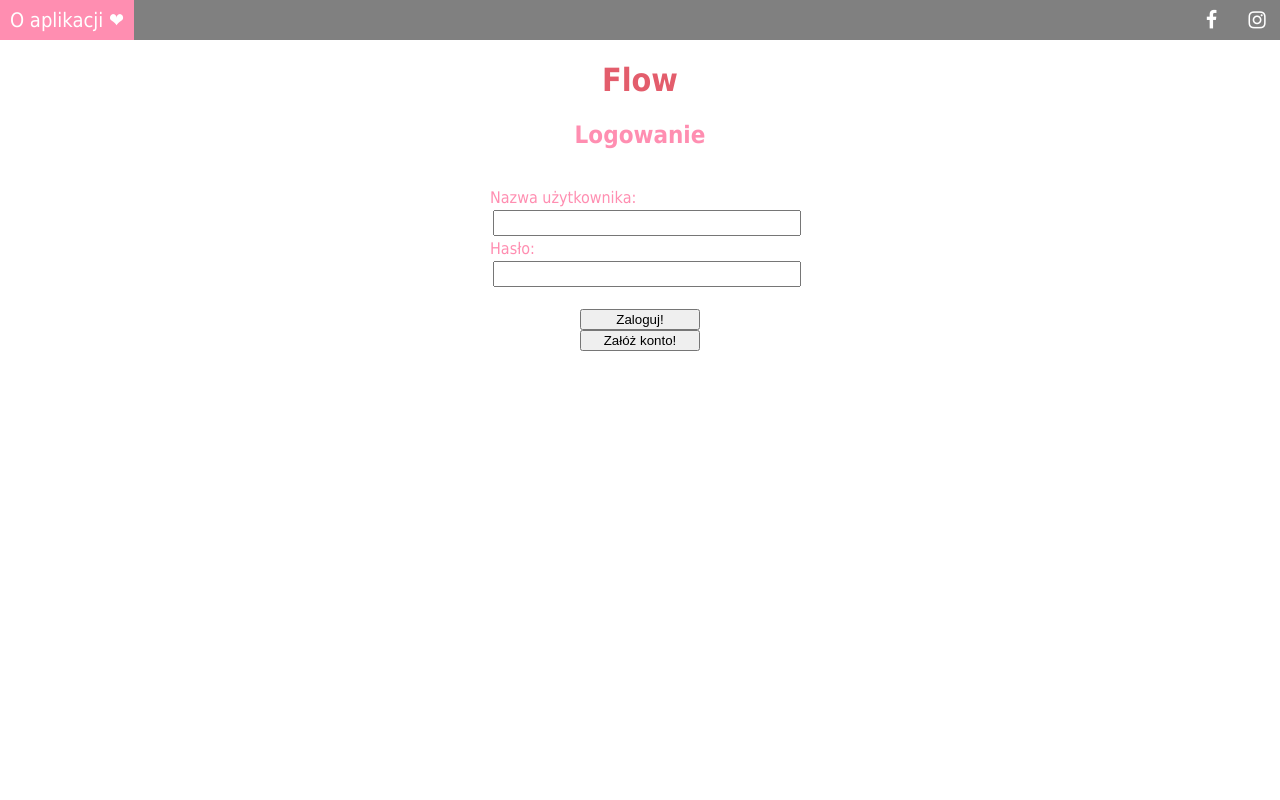
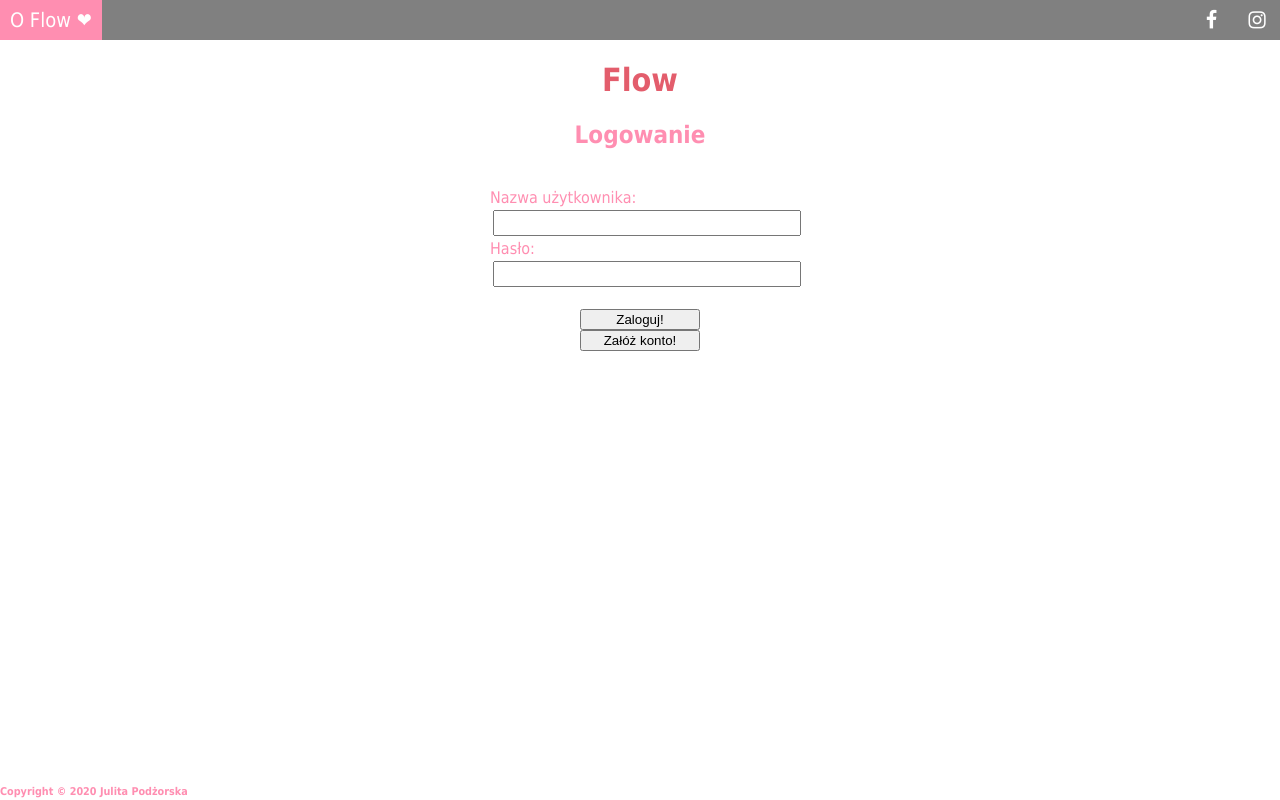
Before and after one commit to julitapodzorska/Flow, a Django app: template templates/registration/login.html in a window 1280 px wide. Run offline with Django 3.2, Linux system fonts and the light colour scheme; the template is opened without the code that fills it, so the values that code supplies are empty, except form fields; tables that the repository leaves empty hold one stand-in row (values such as "Sample post"); form fields are guessed from the names that the template uses.

Commit message:
delete account and footer update

```diff
--- a/Flow/urls.py
+++ b/Flow/urls.py
@@ -15,7 +15,7 @@ Including another URLconf
 """
 from django.contrib import admin
 from django.urls import path
-from FlowControling.views import HomePage, CalendarView, AccountView, StartView
+from FlowControling.views import HomePage, CalendarView, AccountView, StartView, DeleteAccount
 from django.urls import path, include
 
 
@@ -28,6 +28,7 @@ urlpatterns = [
     path('calendar/<int:delta>/', CalendarView.as_view()),
     path('account', AccountView.as_view()),
     path('about', StartView.as_view()),
+    path('account/delete', DeleteAccount.as_view()),
 
 
 ]
--- a/accounts/templates/signup.html
+++ b/accounts/templates/signup.html
@@ -6,7 +6,7 @@
 <div class="menu">
 
     <div class="flow">
-        <a href="/about">O aplikacji ❤</a>
+        <a href="/about">O Flow</a>
     </div>
 
     <div class="to_the_right">
--- a/templates/base.html
+++ b/templates/base.html
@@ -149,6 +149,9 @@
             font-size: 20px;
             font-family: "Roboto", "Lucida Grande", "DejaVu Sans", "Bitstream Vera Sans", Verdana, Arial, sans-serif;
         }
+
+
+
     </style>
 <meta charset="UTF-8">
 <title>Flow</title>
--- a/templates/registration/login.html
+++ b/templates/registration/login.html
@@ -6,7 +6,7 @@
 {% block content %}
 <div class="menu">
 
-    <a href="/about">O aplikacji ❤</a>
+    <a href="/about"> O Flow ❤</a>
     <div class="to_the_right">
 
         <a href="https://www.facebook.com/julita.podzorska"><i class="fa fa-fw fa-facebook"></i></a>
@@ -31,4 +31,19 @@
     </form>
     <a class="signup" href="/accounts/signup"><button>Załóż konto! </button></a>
 </div>
+<footer class="footer">
+    <h6>Copyright © 2020 Julita Podżorska</h6>
+</footer>
+<style>
+
+    .footer {
+
+    position: absolute;
+    bottom: 0;
+    width: 100%;
+    height: 2.5rem;
+
+}
+
+</style>
 {% endblock %}
```
Also changed, not shown: FlowControling/views.py (+9 -1 lines), templates/account.html (+15 -0 lines), templates/calendar.html (+13 -0 lines), templates/home.html (+14 -0 lines), templates/start.html (+16 -2 lines).
